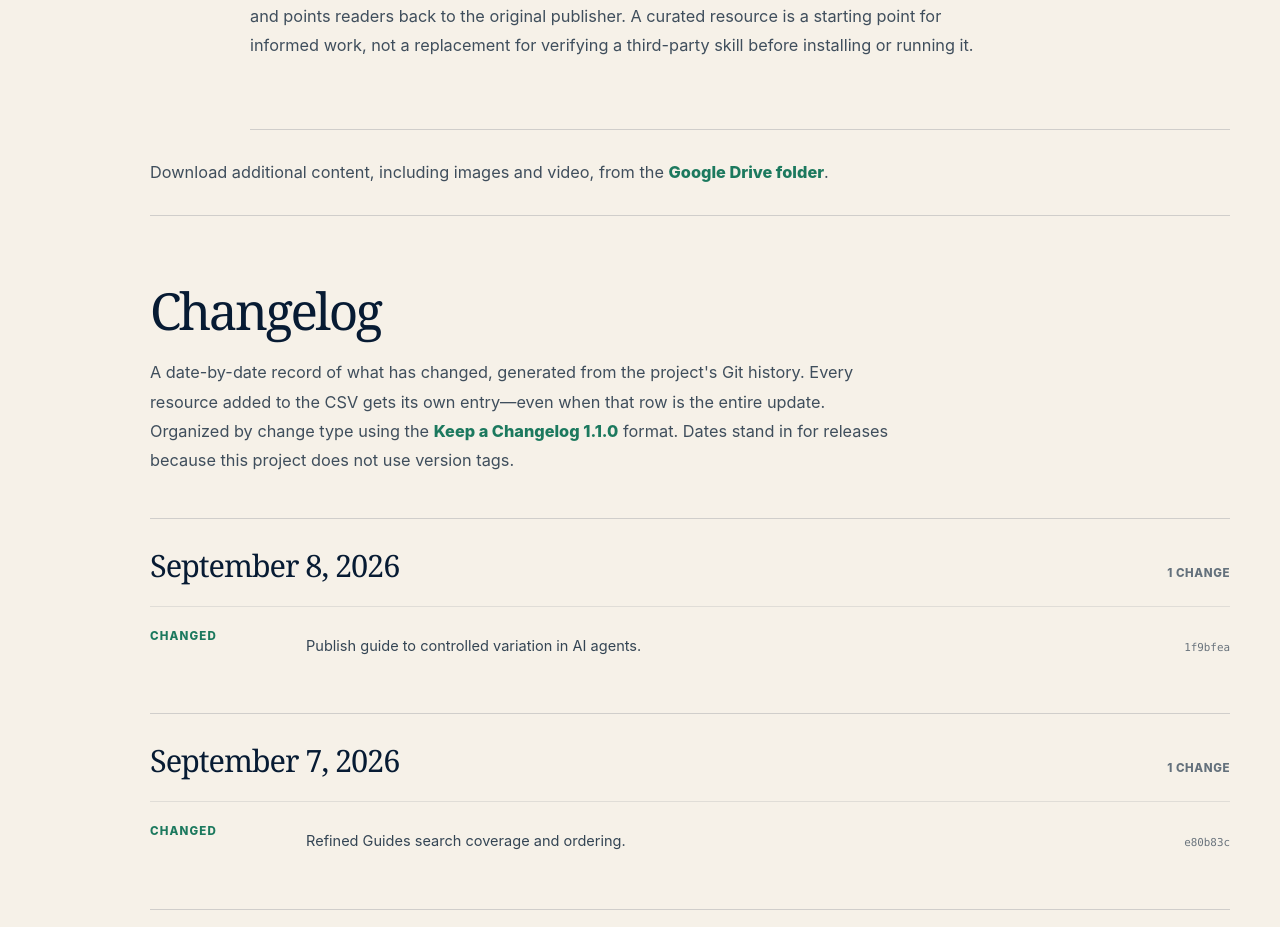
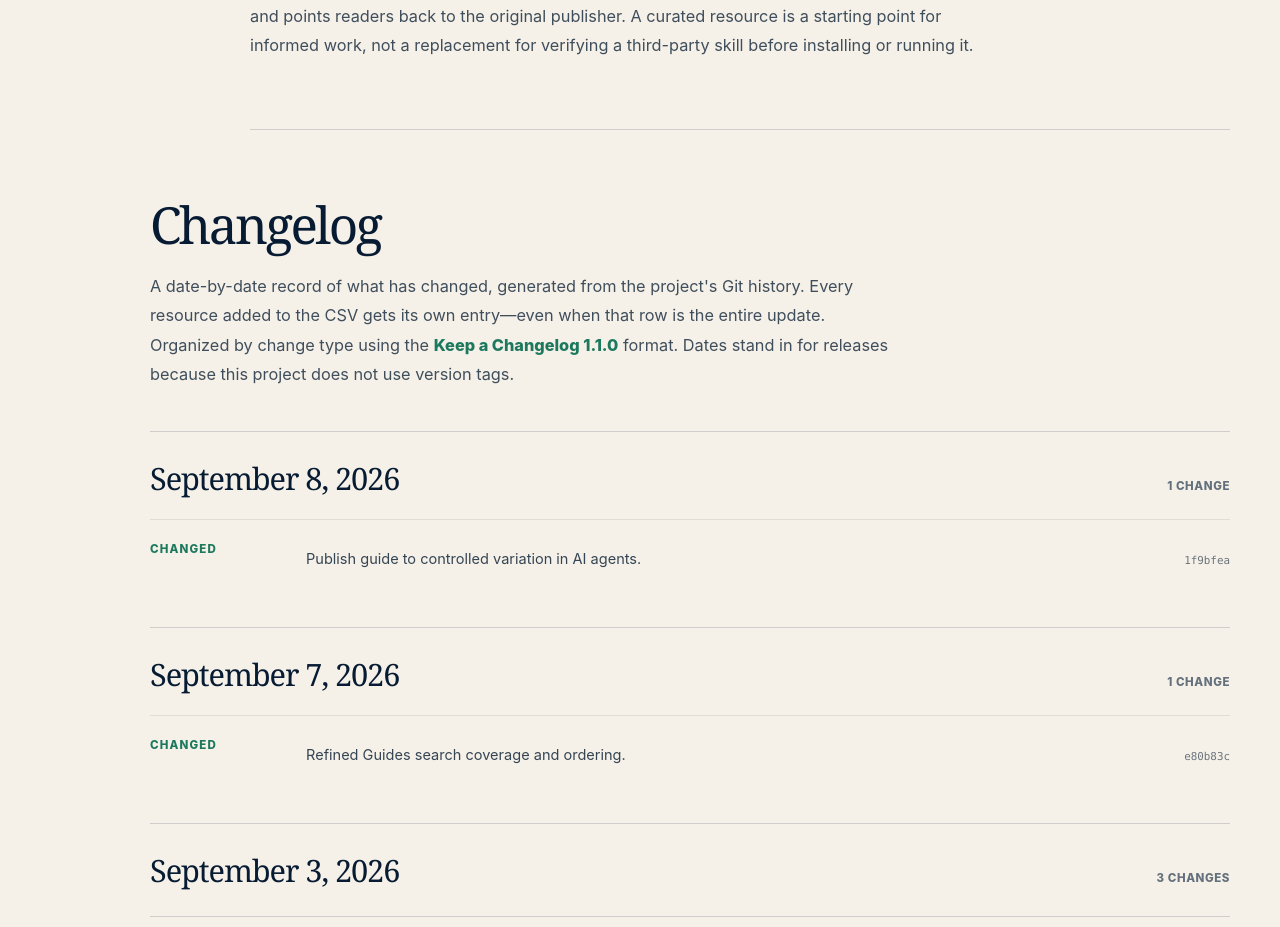
Before and after one commit to JoeyWilkes12/agent-skills-resource-library, a Next.js app: page /about in a window 1280 px wide. Shown: the part 1620-2547 px from the top of the page. Built offline with nearby package versions, Linux system fonts and the light colour scheme; no server answers.

Commit message:
remove google drive link

```diff
--- a/app/about/page.tsx
+++ b/app/about/page.tsx
@@ -122,12 +122,12 @@ export default function AboutPage() {
           </div>
         </section>
 
-        {siteConfig.showMediaFolder && (
+        {/* {siteConfig.showMediaFolder && (
           <p className="about-media-note">
             Download additional content, including images and video, from the{" "}
             <a href={mediaFolderUrl}>Google Drive folder</a>.
           </p>
-        )}
+        )} */}
 
         <section
           className="about-section about-changelog"
```
